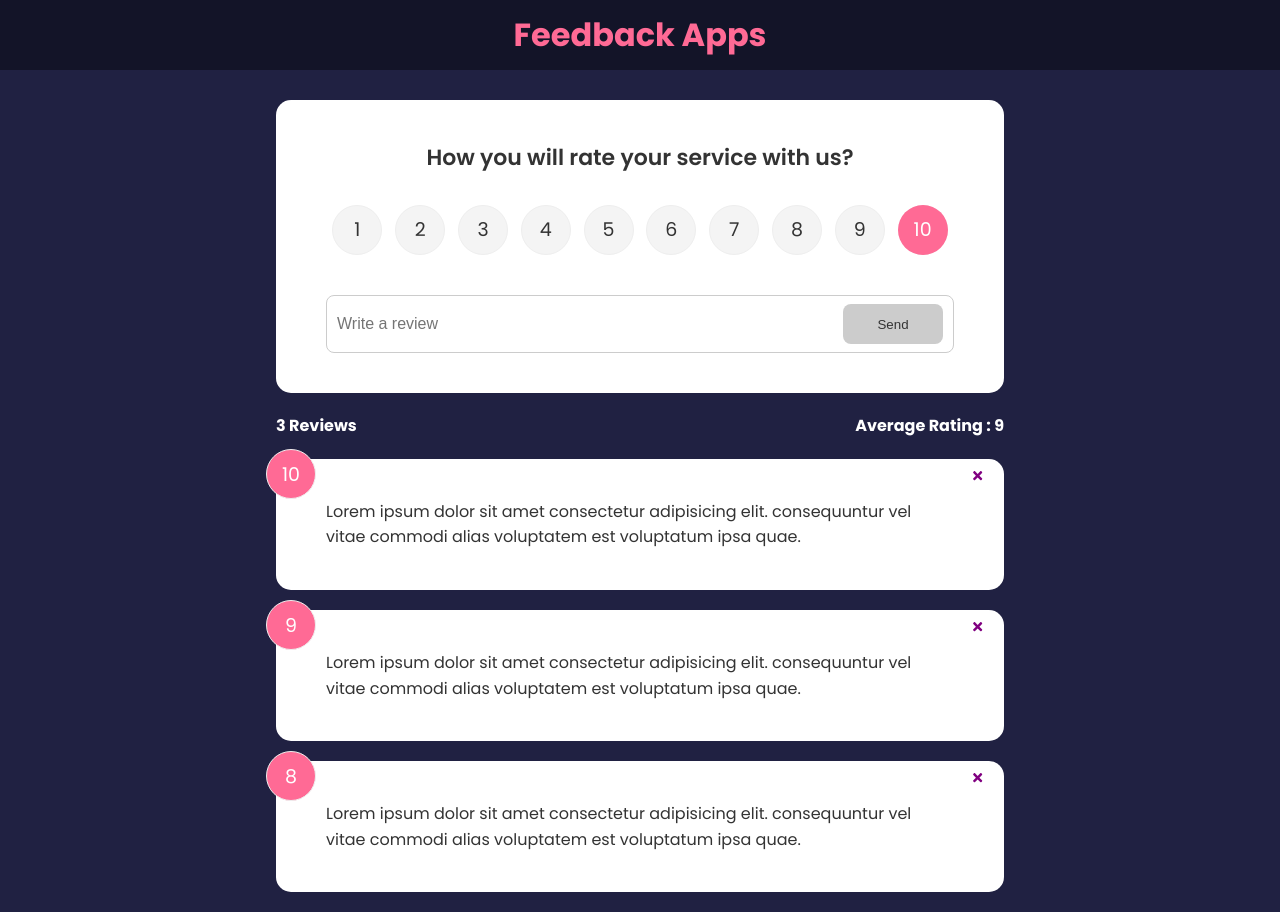
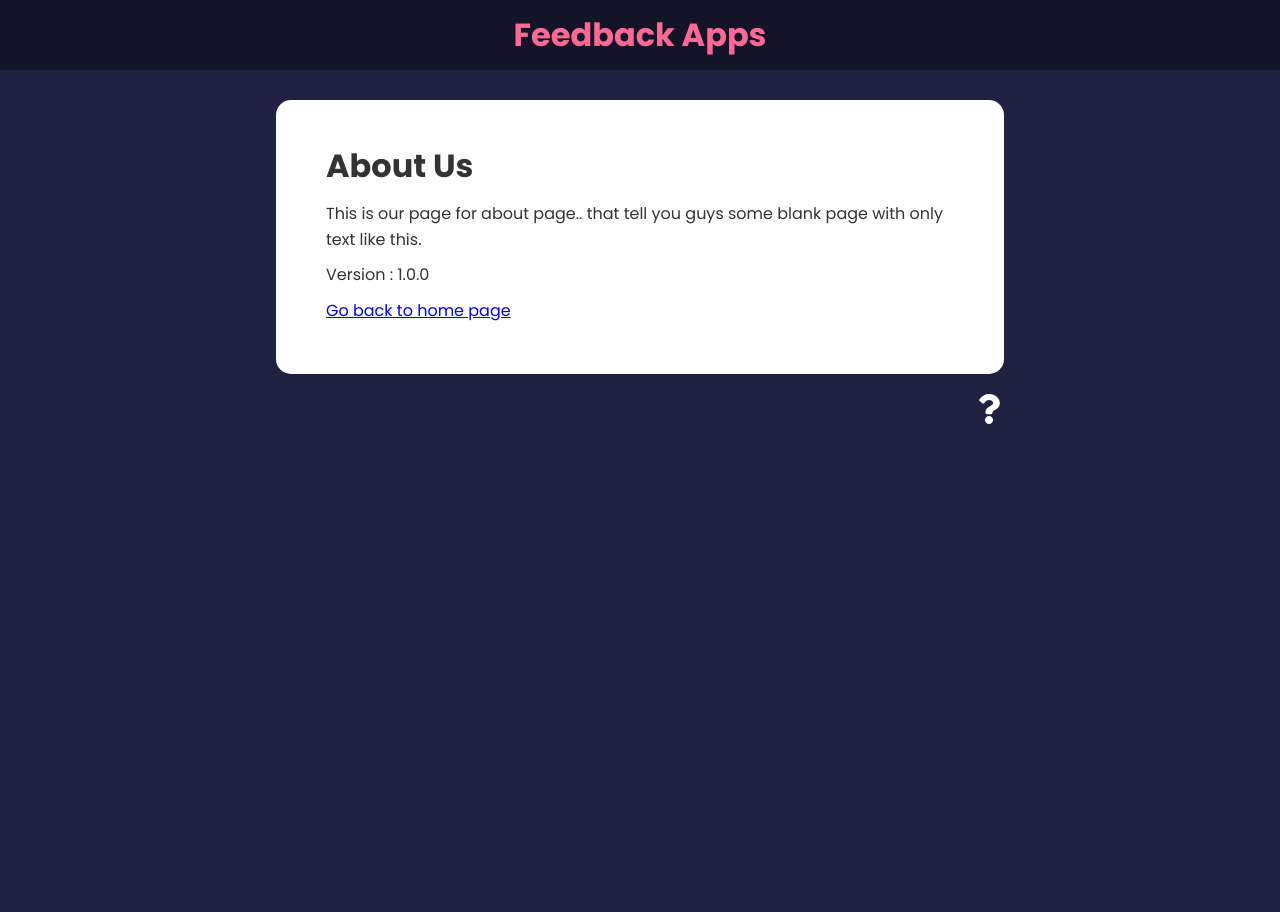
Before and after one commit to adittanu/Feedback-app, a React (Create React App) app: page /About in a window 1280 px wide. After the commit the page ends 800 px from the top, so only its background shows below. Built offline with nearby package versions, Linux system fonts and the light colour scheme.

Commit message:
Router & Link

```diff
--- a/package.json
+++ b/package.json
@@ -11,6 +11,7 @@
     "react-dom": "^18.2.0",
     "react-icon": "^1.0.0",
     "react-icons": "^4.6.0",
+    "react-router-dom": "^6.4.3",
     "react-scripts": "5.0.1",
     "uuid": "^9.0.0",
     "web-vitals": "^2.1.4"
--- a/src/App.js
+++ b/src/App.js
@@ -1,3 +1,4 @@
+import {BrowserRouter as Router, Route, Routes} from 'react-router-dom'
 import Header from './components/Header'
 import FeedbackList from './components/FeedbackList';
 import { useState } from 'react';
@@ -5,6 +6,8 @@
 import FeedbackStats from './components/FeedbackStats';
 import FeedbackForm from './components/FeedbackForm';
 import {v4 as uuidv4} from 'uuid'
+import AboutPage from './components/pages/AboutPage';
+import AboutIconLink from './components/AboutIconLink';
 
 function App() {
     const [feedback, setFeedback] = useState(FeedbackData)
@@ -24,14 +27,23 @@
     if (loading) return (<h1>Loading...</h1>)
 
     return (
-        <>
+        <Router>
             <Header />
             <div className="container">
-                <FeedbackForm handleAdd={handleAdd}/>
-                <FeedbackStats feedback={feedback}/>
-                <FeedbackList feedback={feedback} handleDelete={deleteFeedback}/>
+                <Routes>
+                    <Route exact path='/' element={
+                        <>
+                            <FeedbackForm handleAdd={handleAdd}/>
+                            <FeedbackStats feedback={feedback}/>
+                            <FeedbackList feedback={feedback} handleDelete={deleteFeedback}/>
+                        </>
+                    } />
+
+                    <Route path='/About' element={<AboutPage/>}/>
+                </Routes>
+                <AboutIconLink/>
             </div>
-        </>
+        </Router>
     )
 }
 
--- /dev/null
+++ b/src/components/AboutIconLink.jsx
@@ -0,0 +1,13 @@
+import { FaQuestion } from 'react-icons/fa'
+import { Link } from 'react-router-dom'
+
+function AboutIconLink() {
+  return (
+    <div className='about-link'>
+        <Link to="/about">
+            <FaQuestion size={30}/>
+        </Link>
+    </div>
+  )
+}
+export default AboutIconLink
--- /dev/null
+++ b/src/components/pages/AboutPage.jsx
@@ -0,0 +1,20 @@
+import Card from "../shared/Card"
+import { Link } from 'react-router-dom'
+
+function AboutPage() {
+  return (
+    <Card>
+      <h1>About Us</h1>
+      <div className="about">
+        <p>This is our page for about page.. that tell you guys some blank page with only text like this.</p>
+        <p>
+          Version : 1.0.0
+        </p>
+        <p>
+          <Link to="/">Go back to home page</Link>
+        </p>
+      </div>
+    </Card>
+  )
+}
+export default AboutPage
```
Also changed, not shown: 1 other file (tests, documents, lock files or other folders).
